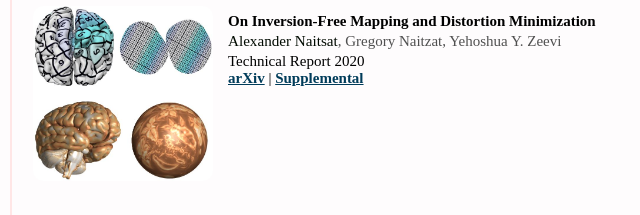
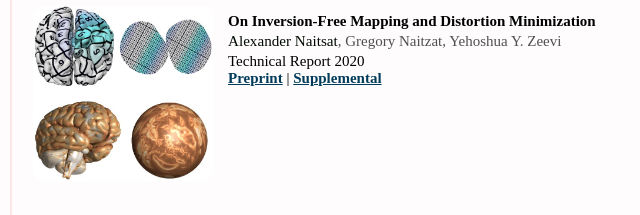
Before and after one commit to AlexNaitsat/AlexNaitsat.github.io, a plain HTML site: page index.html in a window 1280 px wide. Shown: the part 316-531 px from the top of the page, 80-720 px from the left. Drawn offline with Linux system fonts and the light colour scheme; a script that the page names is missing.

Commit message:
meta data

```diff
--- a/index.html
+++ b/index.html
@@ -1,6 +1,7 @@
 <!DOCTYPE html>
 <html>
 <head>
+	<meta name="google-site-verification" content="8XhhRcPYBuCjLqCfk0UcMRsylBkO5w7Y5pUK8Lf0vnw" />
 	<title>Alexander Naitsat's Homepage</title>
 
 		<!--<script type="text/javascript" src="http://ajax.googleapis.com/ajax/libs/jquery/1/jquery.min.js"></script>
@@ -201,7 +202,7 @@ $('.vline').slideDown(1200);
 								<b>On Inversion-Free Mapping and Distortion Minimization</b><br/>
 								<div class="paper-data"><span class="authors"><span class="hi">Alexander Naitsat</span>, Gregory Naitzat, Yehoshua Y. Zeevi</span>
 									Technical Report 2020  <br/>
-									<a class="paper-link" href="html/projects/dist_inv_mapping/dist_inv_mapping.pdf" data-size="20">arXiv</a> | <a  href="html/projects/dist_inv_mapping/dist_inv_mapping_supp.pdf" data-size="2"> Supplemental</a> </a>
+									<a class="paper-link" href="html/projects/dist_inv_mapping/dist_inv_mapping_preprint.pdf" data-size="20">Preprint</a> | <a  href="html/projects/dist_inv_mapping/dist_inv_mapping_supplementary.pdf" data-size="2"> Supplemental</a> </a>
 								</div>
 						</div>
 
```
Also changed, not shown: 1 other file.
